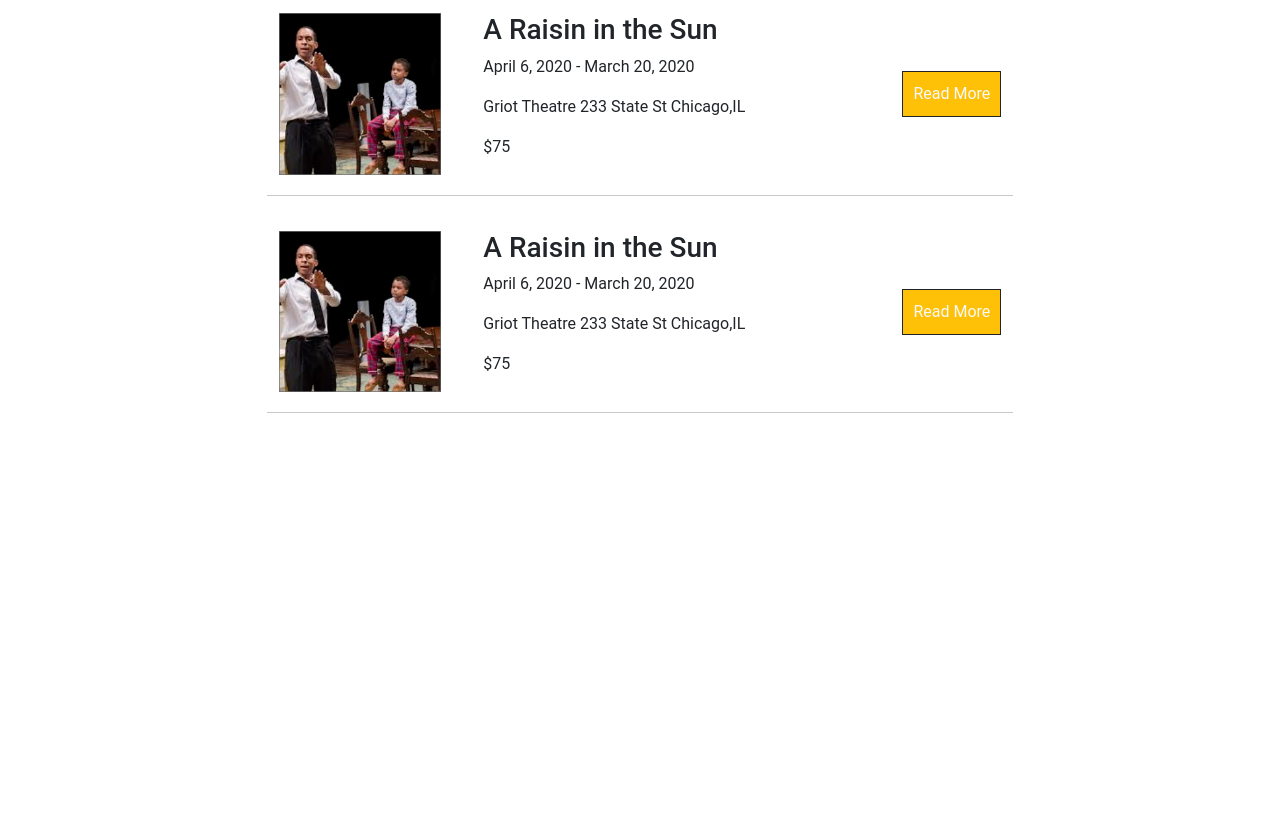
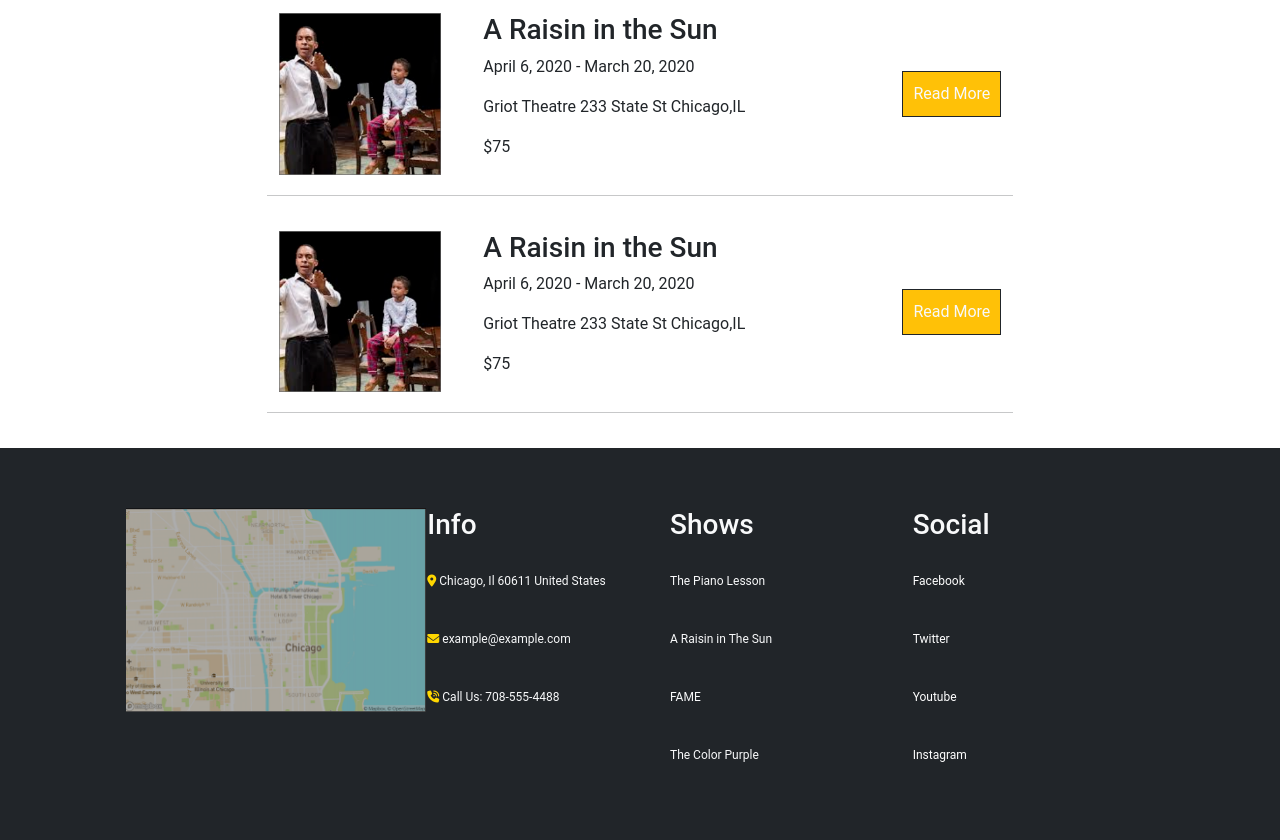
Before and after one commit to TheHamhams/theatre-company, a plain HTML site: page index.html in a window 1280 px wide. Shown: the part 1240-2080 px from the top of the page. Before the commit the page ends 1688 px from the top, so only its background shows below. Drawn offline with nearby package versions, Linux system fonts and the light colour scheme; a web font is replaced by a local one.

Commit message:
added footer

```diff
--- a/index.html
+++ b/index.html
@@ -7,6 +7,7 @@
 <meta name="Description" content="Enter your description here"/>
 <link rel="stylesheet" href="https://cdnjs.cloudflare.com/ajax/libs/twitter-bootstrap/5.1.0/css/bootstrap.min.css">
 <link rel="stylesheet" href="https://cdnjs.cloudflare.com/ajax/libs/font-awesome/5.15.4/css/all.min.css">
+<script src="https://kit.fontawesome.com/f4eae7ec5f.js" crossorigin="anonymous"></script>
 <link rel="stylesheet" href="static/css/main.css">
 <title>Griot Theater</title>
 </head>
@@ -112,6 +113,45 @@
     </div>
 </section>
 
+<!-- Footer -->
+<footer class="bg-dark text-light">
+    <div class="container col-10 foot">
+        <div class="row">
+            <div class="col-3 d-flex justify-content-center">
+                <img src="static/images/chicago map screenshot.png" alt="Map of Chicago" class="map-img">
+            </div>
+            <div class="col-3 foot-row">
+                <h3>Info</h3>
+                <p class="foot-text"><i class="fa-solid fa-location-dot"></i> Chicago, Il 60611 United States</p>
+                <br>
+                <p class="foot-text"><i class="fa-solid fa-envelope"></i> example@example.com</p>
+                <br>
+                <p class="foot-text"><i class="fa-solid fa-phone-volume"></i> Call Us: 708-555-4488</p>
+            </div>
+            <div class="col-3 foot-row">
+                <h3>Shows</h3>
+                <p class="foot-text">The Piano Lesson</p>
+                <br>
+                <p class="foot-text">A Raisin in The Sun</p>
+                <br>
+                <p class="foot-text">FAME</p>
+                <br>
+                <p class="foot-text">The Color Purple</p>
+            </div>
+            <div class="col-3 foot-row">
+                <h3>Social</h3>
+                <p class="foot-text"><a href="#">Facebook</a></p>
+                <br>
+                <p class="foot-text"><a href="#">Twitter</a></p>
+                <br>
+                <p class="foot-text"><a href="#">Youtube</a></p>
+                <br>
+                <p class="foot-text"><a href="#">Instagram</a></p>
+            </div>
+        </div>
+    </div>
+</footer>
+
 <script src="https://cdnjs.cloudflare.com/ajax/libs/popper.js/2.9.2/umd/popper.min.js"></script>
 <script src="https://cdnjs.cloudflare.com/ajax/libs/twitter-bootstrap/5.1.0/js/bootstrap.min.js"></script>
 </body>
--- a/static/css/main.css
+++ b/static/css/main.css
@@ -1,6 +1,6 @@
-* {
-    /* border: 1px solid red; */
-}
+/* * {
+     border: 1px solid red;
+} */
 
 @font-face {
     font-family: Roboto;
@@ -9,6 +9,11 @@
 
 body {
     font-family: Roboto;
+}
+
+button {
+    padding: 10px;
+    border: 1px solid;
 }
 
 .background {
@@ -45,11 +50,6 @@ body {
     justify-content: flex-end;
 }
 
-button {
-    padding: 10px;
-    border: 1px solid;
-}
-
 .shows-img {
     width: 100%
 }
@@ -62,3 +62,34 @@ button {
 .info {
     padding-left: 30px
 }
+
+.foot {
+    padding: 60px;
+}
+
+.map-img {
+    width: 300px;
+    height: 75%
+
+}
+
+footer h3 {
+    margin-bottom: 30px;
+}
+
+.foot-text {
+    font-size: 12px;
+}
+
+.foot-text a {
+    text-decoration: none;
+    color: white;
+}
+
+.foot-row {
+    padding-left: 30px;
+}
+
+i {
+    color: gold;
+}
```
Also changed, not shown: static/images/chicago map screenshot.png (added).
